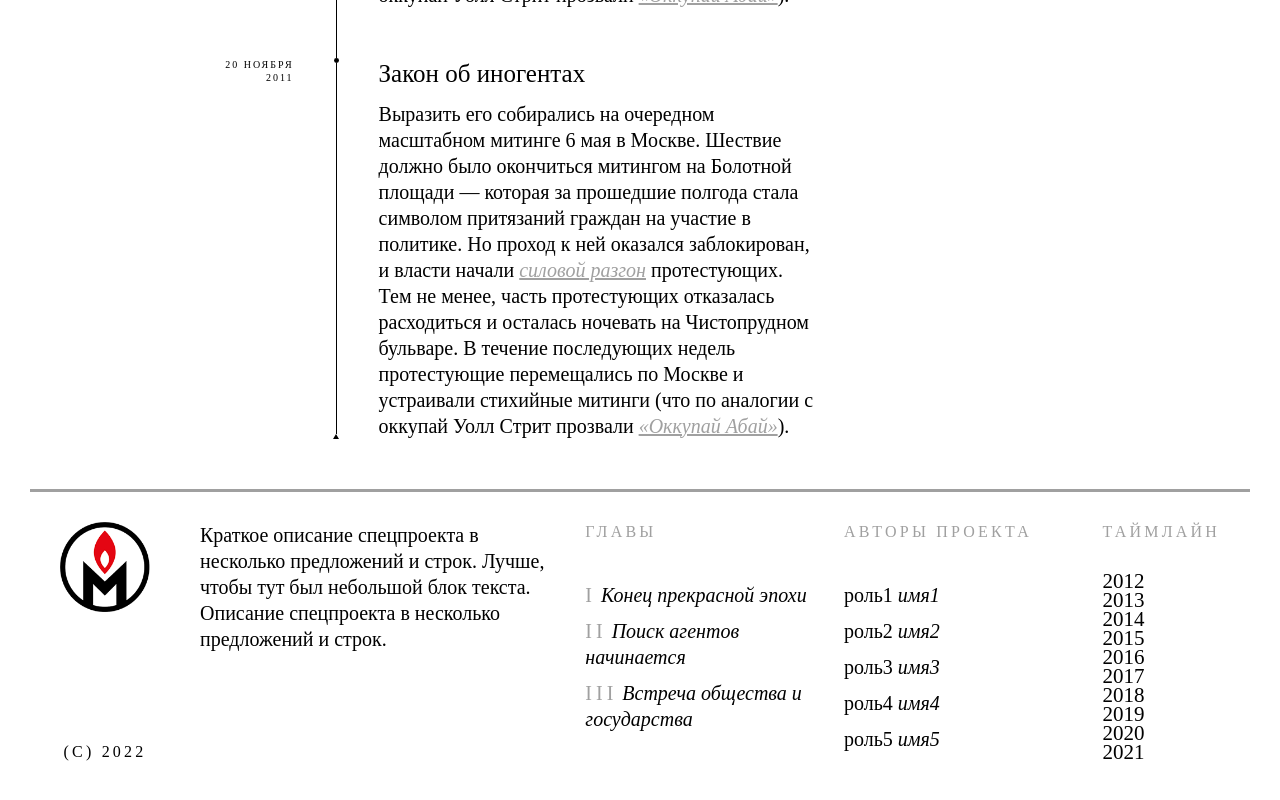
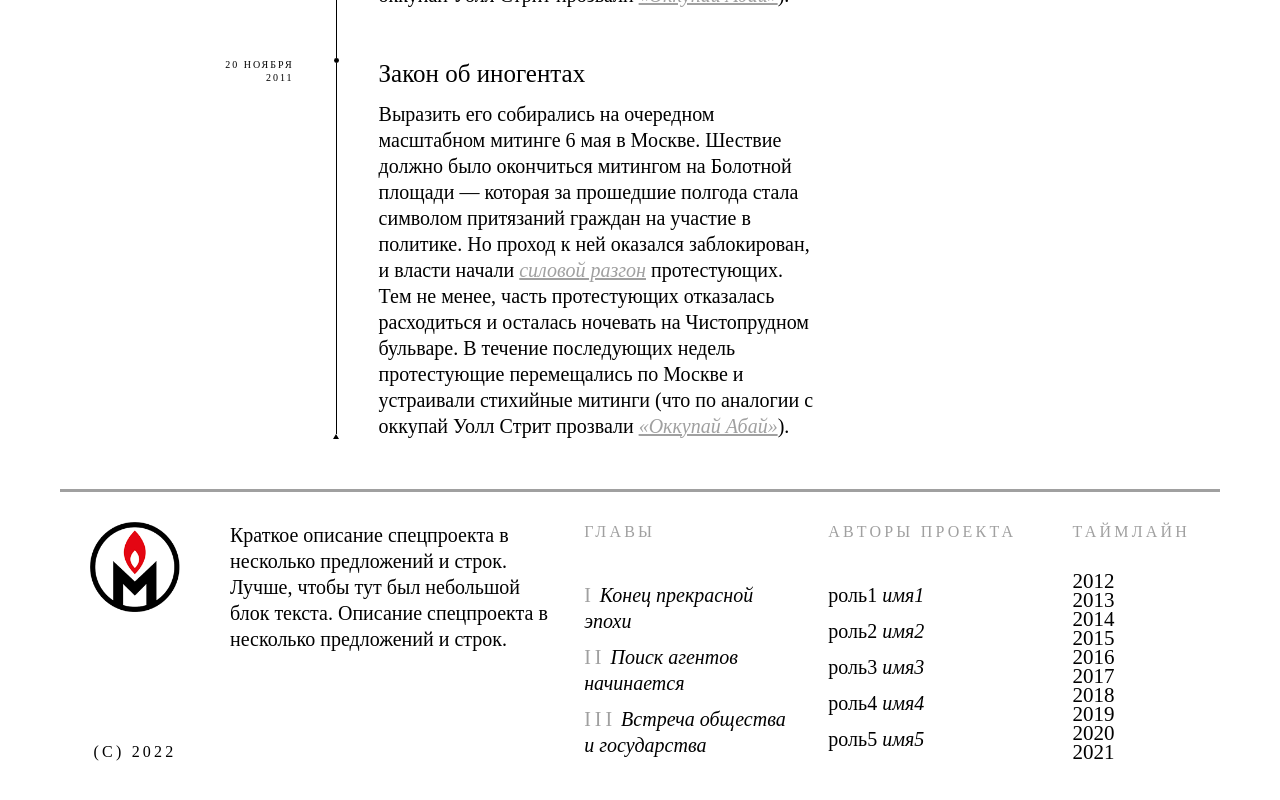
Before and after one commit to Shar1892/AU_Memo, a React (Create React App) app: page / in a window 1280 px wide. Shown: the part 6606-7406 px from the top of the page. Built offline with nearby package versions, Linux system fonts and the light colour scheme.

Commit message:
feat: прописал стили футтеру для мобильных экранов

```diff
--- a/src/components/footer/footer.css
+++ b/src/components/footer/footer.css
@@ -4,9 +4,8 @@
 	align-items: center;
 	width: 100%;
 	background-color: #ffffff;
-	padding: 0 30px 20px 30px;
+	padding: 0 10px;
 	box-sizing: border-box;
-	max-width: 1360px;
 }
 
 .footer__separator {
@@ -16,19 +15,20 @@
 }
 
 .footer__content-container {
-	display: grid;
+	display: flex;
 	width: 100%;
-	padding: 30px;
+	padding: 20px 0;
 	box-sizing: border-box;
-	grid-template-columns: 13fr 6fr 6fr 2fr;
-	column-gap: 30px;
+	flex-direction: column;
 }
 
 .footer__discription {
 	width: 100%;
 	display: grid;
-	grid-template-columns: 90px 15fr;
-	column-gap: 50px;
+	grid-template-columns: 60px 15fr;
+	column-gap: 20px;
+	padding-bottom: 20px;
+	box-sizing: border-box;
 }
 
 .footer__discription-container {
@@ -40,8 +40,8 @@
 }
 
 .footer__logo {
-	width: 90px;
-	height: 90px;
+	width: 60px;
+	height: 60px;
 }
 
 .footer__copyright {
@@ -49,7 +49,7 @@
 	font-family: 'Quant Antiqua';
 	font-style: normal;
 	font-weight: 500;
-	font-size: 16px;
+	font-size: 11px;
 	line-height: 130%;
 	letter-spacing: 0.2em;
 	text-transform: uppercase;
@@ -61,7 +61,7 @@
 	font-family: 'Quant Antiqua';
 	font-style: normal;
 	font-weight: 400;
-	font-size: 20px;
+	font-size: 16px;
 	line-height: 130%;
 	color: var(--simple-text-color);
 }
@@ -70,6 +70,12 @@
 	width: 100%;
 	display: flex;
 	flex-direction: column;
+	padding-bottom: 20px;
+	box-sizing: border-box;
+}
+
+.footer__column:last-of-type {
+	padding-bottom: 0px;
 }
 
 .footer__column-name {
@@ -85,7 +91,7 @@
 }
 
 .footer__column-container {
-	margin-top: 40px;
+	margin-top: 10px;
 	width: 100%;
 	display: flex;
 	flex-direction: column;
@@ -150,7 +156,7 @@
 }
 
 .footer__years-container {
-	margin-top: 30px;
+	margin-top: 10px;
 	width: 100%;
 	display: flex;
 	flex-direction: column;
@@ -162,13 +168,108 @@
 	font-style: normal;
 	font-weight: 400;
 	font-size: 21px;
-	line-height: 19px;
+	line-height: 130%;
 	color: var(--simple-text-color);
 }
 
-.footer__links-container {
-	display: flex;
-	justify-content: center;
-	padding: 10px 0;
-	box-sizing: border-box;
+@media screen and (min-width: 425px) {
+	.footer {
+		padding: 0 20px;
+		box-sizing: border-box;
+	}
+
+	.footer__discription {
+		grid-template-columns: 70px 15fr;
+		column-gap: 30px;
+	}
+
+	.footer__logo {
+		width: 70px;
+		height: 70px;
+	}
+
+	.footer__copyright {
+		font-size: 13px;
+	}
+
+	.footer__discription-text {
+		font-size: 18px;
+	}
 }
+
+@media screen and (min-width: 768px) {
+	.footer {
+		padding: 0 50px;
+	}
+
+	.footer__content-container {
+		display: grid;
+		grid-template-columns: 13fr 6fr 6fr 2fr;
+		column-gap: 15px;
+	}
+
+	.footer__discription {
+		grid-template-columns: 60px 15fr;
+		column-gap: 20px;
+		padding-bottom: 0;
+	}
+
+	.footer__logo {
+		width: 60px;
+		height: 60px;
+	}
+
+	.footer__copyright {
+		font-size: 11px;
+	}
+
+	.footer__discription-text {
+		font-size: 18px;
+	}
+
+	.footer__column {
+		padding-bottom: 0;
+	}
+
+	.footer__column-container {
+		margin-top: 40px;
+	}
+
+	.footer__years-container {
+		margin-top: 30px;
+	}
+
+	.footer__year {
+		line-height: 19px;
+	}
+}
+
+@media screen and (min-width: 1024px) {
+	.footer {
+		padding: 0 60px;
+		max-width: 1360px;
+	}
+
+	.footer__content-container {
+		padding: 30px;
+		column-gap: 30px;
+	}
+
+	.footer__discription {
+		grid-template-columns: 90px 15fr;
+		column-gap: 50px;
+	}
+
+	.footer__logo {
+		width: 90px;
+		height: 90px;
+	}
+
+	.footer__copyright {
+		font-size: 16px;
+	}
+
+	.footer__discription-text {
+		font-size: 20px;
+	}
+}
```
Also changed, not shown: src/components/app/App.js (+21 -0 lines), src/components/header/header.js (+12 -0 lines).
